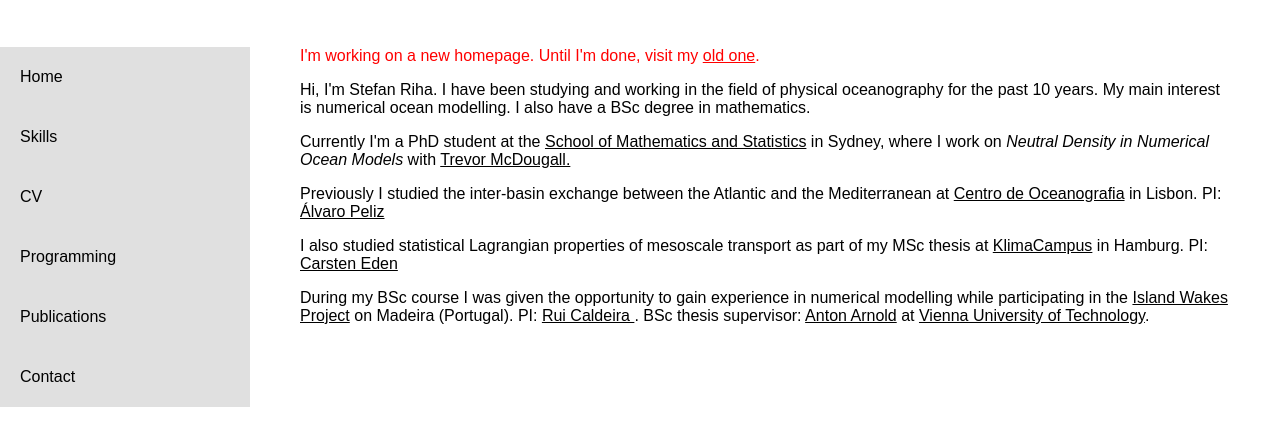
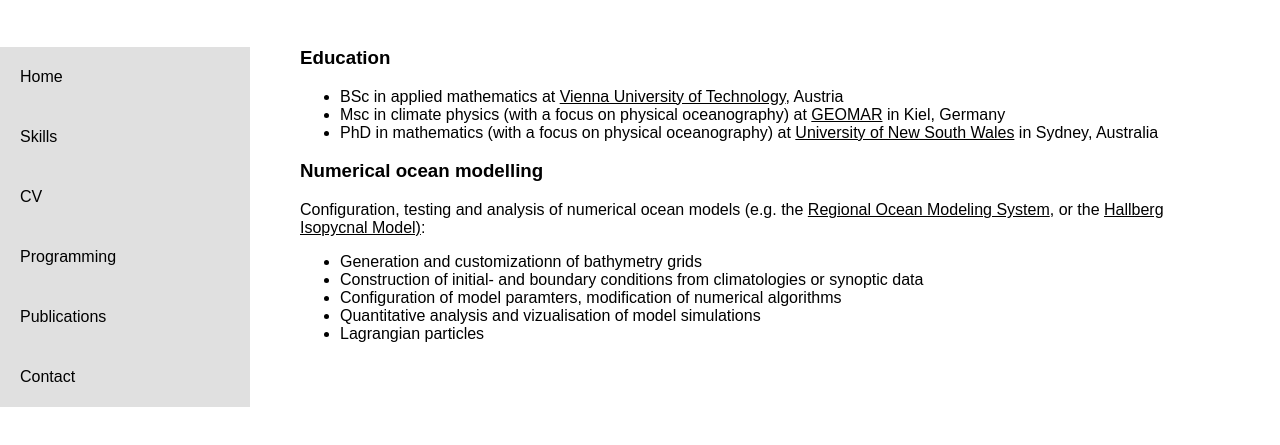
Before and after one commit to poidl/mypage_node, a website: page index.html in a window 1280 px wide. Shown: the part 101-546 px from the top of the page. Drawn offline with Linux system fonts and the light colour scheme.

Commit message:
fill out skills.html

```diff
--- a/content/skills.html
+++ b/content/skills.html
@@ -1,17 +1,16 @@
-<p>
-  WWWWWWWWWWWWWWWWWWWWWWWWWW
-WWWWWWWWWWWWWWWWWWWWWWWW
-WWWWWWWWWWWWWWWWWWWWWWWWW
-</p>
+<h3>Education</h3>
+    <ul>
+      <li>BSc in applied mathematics at <a href="https://www.tuwien.ac.at/en/">Vienna University of Technology</a>, Austria</li>
+      <li>Msc in climate physics (with a focus on physical oceanography) at <a href="http://www.geomar.de/en/">GEOMAR</a> in Kiel, Germany </li>
+      <li>PhD in mathematics (with a focus on physical oceanography) at <a href="https://www.maths.unsw.edu.au/">University of New South Wales</a> in  Sydney, Australia</li>
+    </ul>
 
-<p>
-  WWWWWWWWWWWWWWWWWWWWWWWWWW
-WWWWWWWWWWWWWWWWWWWWWWWW
-WWWWWWWWWWWWWWWWWWWWWWWWW
-</p>
-
-<p>
-  WWWWWWWWWWWWWWWWWWWWWWWWW
-WWWWWWWWWWWWWWWWWWWWWWWW
-WWWWWWWWWWWWWWWWWWWWWWWWW
-</p>
+<h3>Numerical ocean modelling</h3>
+  Configuration, testing and analysis of numerical ocean models (e.g. the <a href="https://www.myroms.org/">Regional Ocean Modeling System</a>, or the <a href="http://www.gfdl.noaa.gov/him-the-hallberg-isopycnal-model">Hallberg Isopycnal Model)</a>:
+  <ul>
+    <li>Generation and customizationn of bathymetry grids</li>
+    <li>Construction of initial- and boundary conditions from climatologies or synoptic data</li>
+    <li>Configuration of model paramters, modification of numerical algorithms
+    <li>Quantitative analysis and vizualisation of model simulations</li>
+    <li>Lagrangian particles</li>
+  </ul>
--- a/gulpfile.js
+++ b/gulpfile.js
@@ -10,6 +10,7 @@ gulp.task('browser-sync', function() {
     });
     gulp.watch("*.html").on('change', browserSync.reload);
     gulp.watch("*.css").on('change', browserSync.reload);
+    gulp.watch("content/*.html").on('change', browserSync.reload);
 });
 
 gulp.task('default', ['browser-sync']);
--- a/index.html
+++ b/index.html
@@ -59,7 +59,8 @@
 
       // load intro page as default
       window.onload = function() {
-        loadDoc('content/intro.html');
+        // loadDoc('content/intro.html');
+        loadDoc('content/skills.html');
       };
 
       function navdrawer_close() {
--- a/mystyle.css
+++ b/mystyle.css
@@ -114,16 +114,25 @@ body {
       margin: 30;
     }
 
+    /*h1 is already styled above*/
+    h2 h3 h4 h5 h6 {
+      font-weight: 100;
+    }
+
     .mainwindow {
       font-size: 1.2em;
       /*padding: 0 50px;*/
       margin: 0 12px;
+      /*set overflow to scroll, so the app-bar button doesn't disappear on the right-hand side if mainwindow is overflowing*/
+      overflow-x: scroll;
     }
 
     .mainwindow a {
       /*font-size: 60px;*/
       color: black;
     }
+
+
 
 
 
@@ -157,7 +166,7 @@ body {
       margin: 0  50px;
     }
 
-    .mainwindow p:first-child {
+    .mainwindow :first-child {
       margin-top: 0; /* vertically align first line with upper edge of navdrawer box */
     }
 
```
